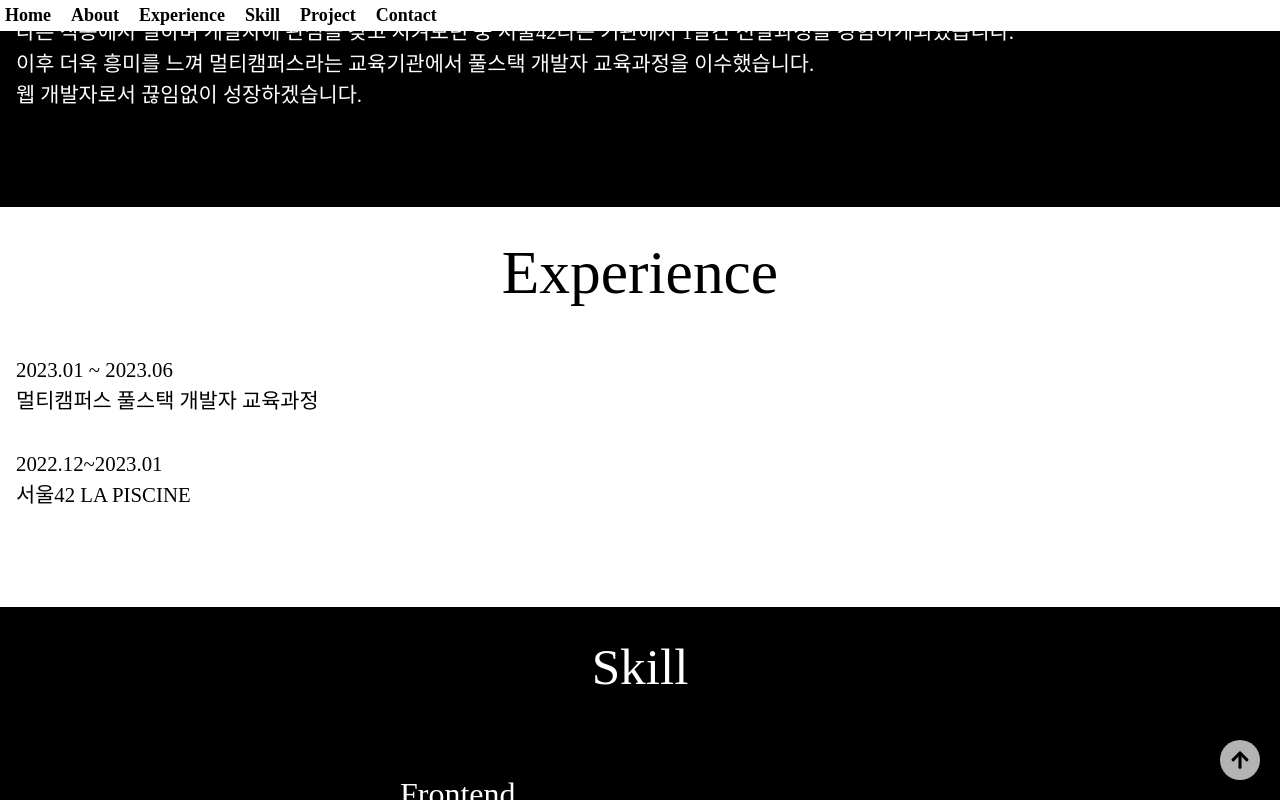
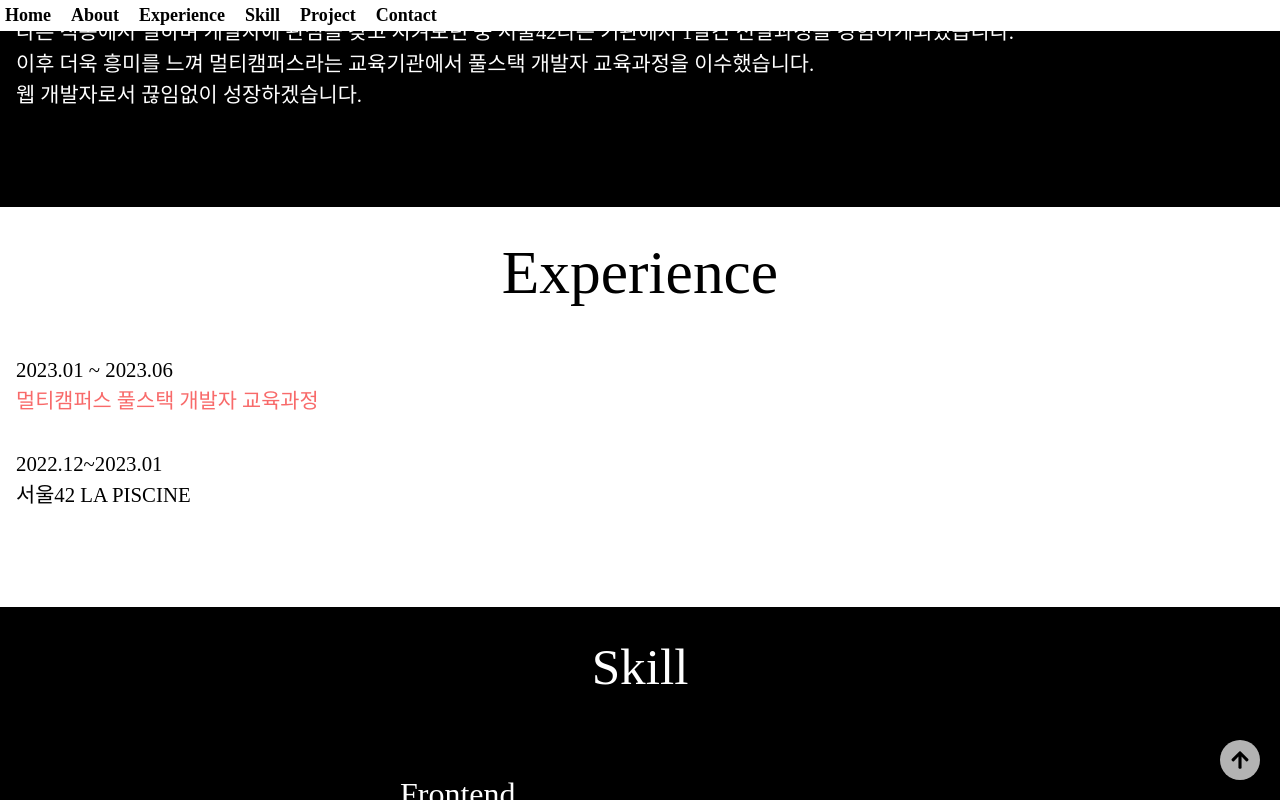
Before and after one commit to sjson555/portfolio, a React (Create React App) app: page / in a window 1280 px wide. In both pictures the pointer is over the link "멀티캠퍼스 풀스택 개발자 교육과정". Shown: the part 993-1793 px from the top of the page. Built offline with nearby package versions, Linux system fonts and the light colour scheme.

Commit message:
20240108 add hover

```diff
--- a/src/styles/Experience.css
+++ b/src/styles/Experience.css
@@ -22,6 +22,7 @@
 .experience-content {
   margin-left: auto;
   box-sizing: border-box;
+  transition: color 0.7s;
   font-size: 1.3rem;
   padding: 1rem;
   margin-right: 8vw;
@@ -29,3 +30,7 @@
   line-height: 1.5;
   color: black;
 }
+
+.experience-content a:hover {
+  color: #f86a6a;
+}
```
